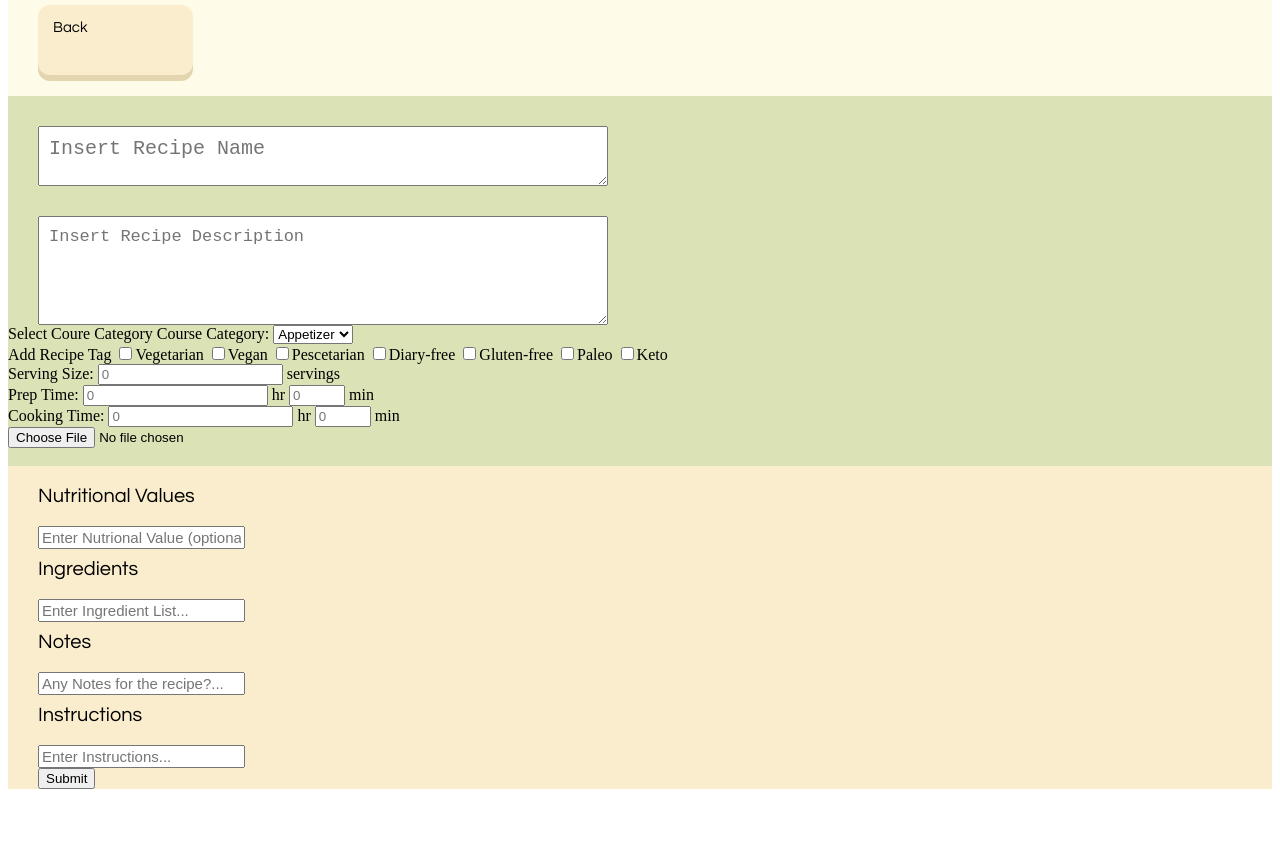
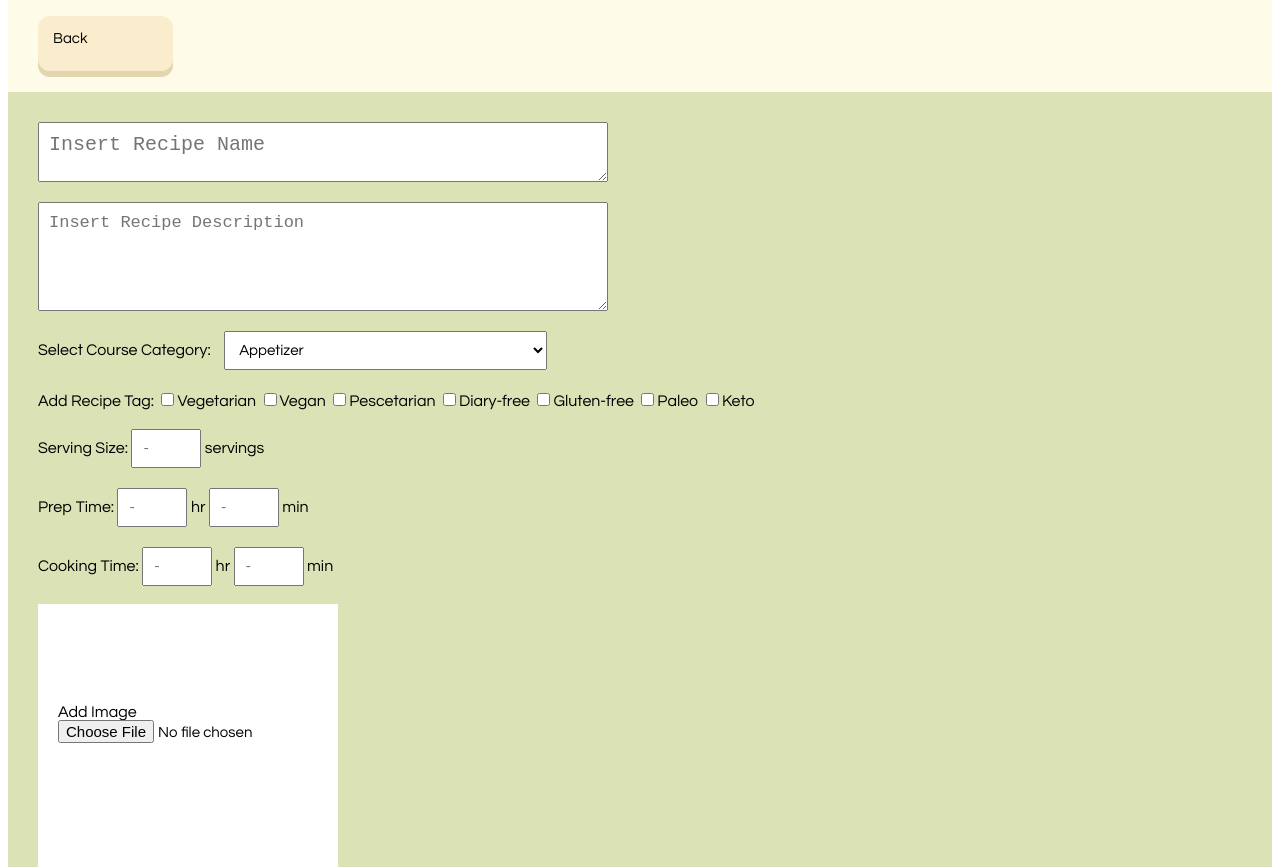
Before and after one commit to ChristinaTo1/chto7038-tracker, a website: page public/create.html in a window 1280 px wide. Shown: the part 85-952 px from the top of the page. Before the commit the page ends 890 px from the top, so only its background shows below. Drawn offline with Linux system fonts and the light colour scheme.

Commit message:
css continued

```diff
--- a/public/create.html
+++ b/public/create.html
@@ -9,9 +9,9 @@
     <body>
         <div class="container1">
         <div class="header">
-            <h1>Your<br>Recipe Book</h1>
+            <h1>Your<br>Recipe Book</h1> <br>
             <button type="button" class="back-button" onclick="window.location.href = 'index.html';">
-                <span class="top">Back</span>
+                <span class="top1">Back</span>
             </button>
         </div>
 
@@ -26,9 +26,9 @@
                     <textarea type="text" id="RD-textbox" rows="5" cols="53" placeholder="Insert Recipe Description"></textarea>
                 </div>
 
-                <div class="course category">Select Coure Category
-                    <label for="course names">Course Category:</label>
-                        <select name="course category" id="course names">
+                <div class="course-category">Select Course Category:
+                    <label for="course-selection"></label>
+                        <select name="course-dropdown" id="course-names">
                             <option value="Appetizer">Appetizer</option>
                             <option value="Main">Main</option>
                             <option value="Dessert">Dessert</option>
@@ -37,8 +37,9 @@
                             <option value="Beverage">Beverage</option>
                         </select>
                 </div>
-                <div class="recipe tag" data-control="checkbox-dropdown">
-                    <label class="dropdown label">Add Recipe Tag</label>
+
+                <div class="recipe-tag" data-control="checkbox-dropdown">
+                    <label class="dropdown label">Add Recipe Tag: </label>
                     <label class="dropdown option">
                         <input type="checkbox" name="dropdown group" value="Vegetarian"/>Vegetarian</label>
                         <input type="checkbox" name="dropdown group" value="Vegan"/>Vegan</label>
@@ -50,22 +51,27 @@
                 </div>
 
                 <div class="serving">Serving Size:
-                    <input type="number" id="serving size" placeholder="0"> servings
+                    <input type="number" id="serving-size-input" placeholder="-"> servings
                 </div>
 
-                <div class="prep">Prep Time:
-                    <input type="number" id="hour" placeholder="0"> hr
-                    <input type="number" id="minute" placeholder="0" min="1" max="59"> min
+                <div class="prep-time">Prep Time:
+                    <input type="number" id="prep-time-input" placeholder="-" min="0" max="59"> hr
+                    <input type="number" id="prep-time-input" placeholder="-" min="1" max="59"> min
                 </div>
 
-                <div class="cooking">Cooking Time:
-                    <input type="number" id="hour" placeholder="0"> hr
-                    <input type="number" id="minute" placeholder="0" min="1" max="59"> min
+                <div class="cooking-time">Cooking Time:
+                    <input type="number" id="cooking-time-input" placeholder="-" min="0" max="59"> hr
+                    <input type="number" id="cooking-time-input" placeholder="-" min="1" max="59"> min
                 </div>
 
-                <div class="add image">
-                    <input type="file" id="user file">
+                <br>
+
+                <div class="square">
+                    <div class="add-image"> Add Image
+                        <input type="file" id="user-file">
+                    </div>
                 </div>
+
 
                 <br>
 
--- a/public/style.css
+++ b/public/style.css
@@ -83,7 +83,7 @@
     padding-right: 20px;
 }
 
-/*This is the CSS for the create page*/
+/*This is the CSS for create.html*/
 
 .back-button {
     background: #E3D5B0;
@@ -94,12 +94,109 @@
     outline-offset: 4px;
 }
 
-.back-button:active .top {
+.top1 {
+    text-align: left;
+    height: 40px;
+    width: 120px;
+    display: block;
+    padding-left: 15px;
+    padding-top: 15px;
+    border-radius: 12px;
+    font-size: 15px;
+    font-family: Century Gothic;
+    font-weight: 500;
+    background: #FAEDCD;
+    color: black;
+    transform: translateY(-6px);
+}
+
+.back-button:active .top1 {
     transform: translateY(-2px);
 }
 
 .recipe-page {
     background-color: #DAE2B6;
+}
+
+.course-category {
+    padding-top: 20px;
+    padding-left: 30px;
+    font-family: Century Gothic;
+}
+
+#course-names {
+    width: 323px;
+    font-family: Century Gothic;
+    font-size: 15px;
+    padding: 10px;
+    position: relative;
+    left: 10px;
+}
+
+.recipe-tag {
+    padding-top: 20px;
+    padding-left: 30px;
+    font-family: Century Gothic;
+}
+
+.serving {
+    padding-top: 20px;
+    padding-left: 30px;
+    font-family: Century Gothic;
+}
+
+#serving-size-input {
+    width: 70px;
+    padding: 10px;
+    font-size: 15px;
+    font-family: Century Gothic;
+}
+
+.prep-time {
+    padding-top: 20px;
+    padding-left: 30px;
+    font-family: Century Gothic;
+}
+
+#prep-time-input {
+    width: 70px;
+    padding: 10px;
+    font-size: 15px;
+    font-family: Century Gothic;
+}
+
+.cooking-time {
+    padding-top: 20px;
+    padding-left: 30px;
+    font-family: Century Gothic;
+}
+
+#cooking-time-input {
+    width: 70px;
+    padding: 10px;
+    font-size: 15px;
+    font-family: Century Gothic;
+}
+
+.square {
+    height: 300px;
+    width: 300px;
+    position: relative;
+    left: 30px;
+    background-color: white;
+}
+
+.add-image {
+    position: relative;
+    top: 100px;
+    left: 20px;
+    font-family: Century Gothic;
+}
+
+#user-file {
+    text-align: center;
+    font-size: 15px;
+    font-family: Century Gothic;
 }
 
 .recipe-text {
@@ -127,7 +224,7 @@
 
 .recipe-description-textbox {
     padding-left: 30px;
-    padding-top: 30px;
+    padding-top: 20px;
 }
 
 #RN-textbox {
```
